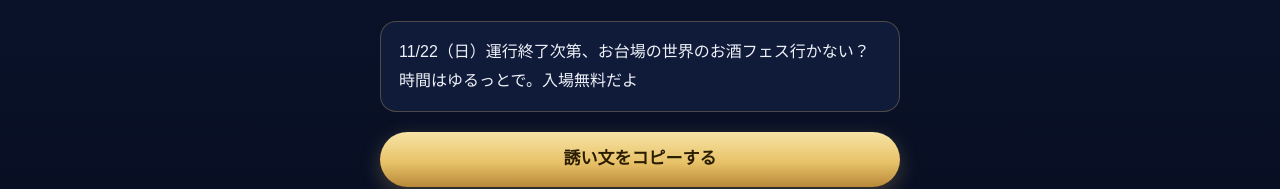
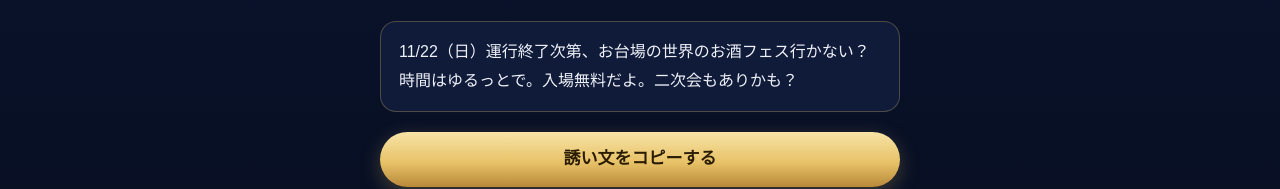
Before and after one commit to poyopoyopu/poyopoyopu.github.io, a plain HTML site: page world-drinks-fes/image-first/index.html in a window 1280 px wide. Shown: the part 3528-3717 px from the top of the page. Drawn offline with Linux system fonts and the light colour scheme.

Commit message:
二次会ありかもを追記

```diff
--- a/world-drinks-fes/image-first/index.html
+++ b/world-drinks-fes/image-first/index.html
@@ -203,7 +203,7 @@ footer{padding:28px var(--pad) 40px;text-align:center;font-size:11px;color:var(-
   <div class="wrap">
     <p class="eyebrow">INVITE</p>
     <h2 class="h2">仲間と一緒に、世界の夜を乾杯しよう</h2>
-    <p class="msg" id="msg">11/22（日）運行終了次第、お台場の世界のお酒フェス行かない？時間はゆるっとで。入場無料だよ</p>
+    <p class="msg" id="msg">11/22（日）運行終了次第、お台場の世界のお酒フェス行かない？時間はゆるっとで。入場無料だよ。二次会もありかも？</p>
     <button class="btn" id="copy" type="button">誘い文をコピーする</button>
     <p class="warn">20歳未満の飲酒はできません。チケットの購入は20歳以上の方のみ。</p>
   </div>
```
